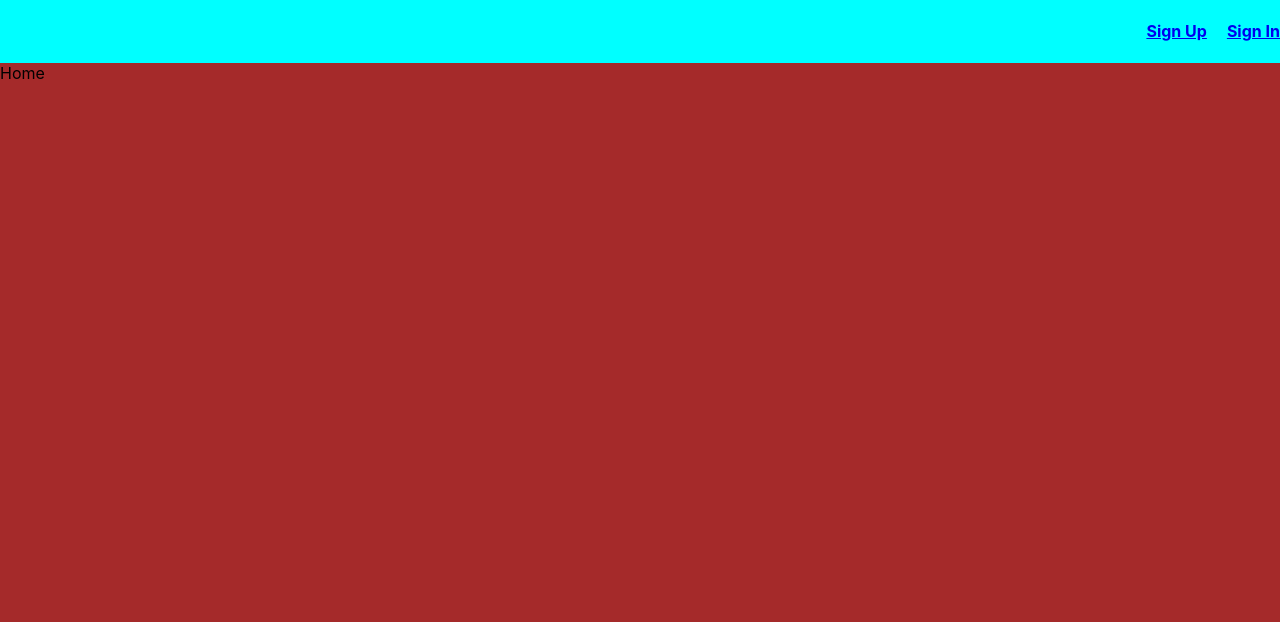
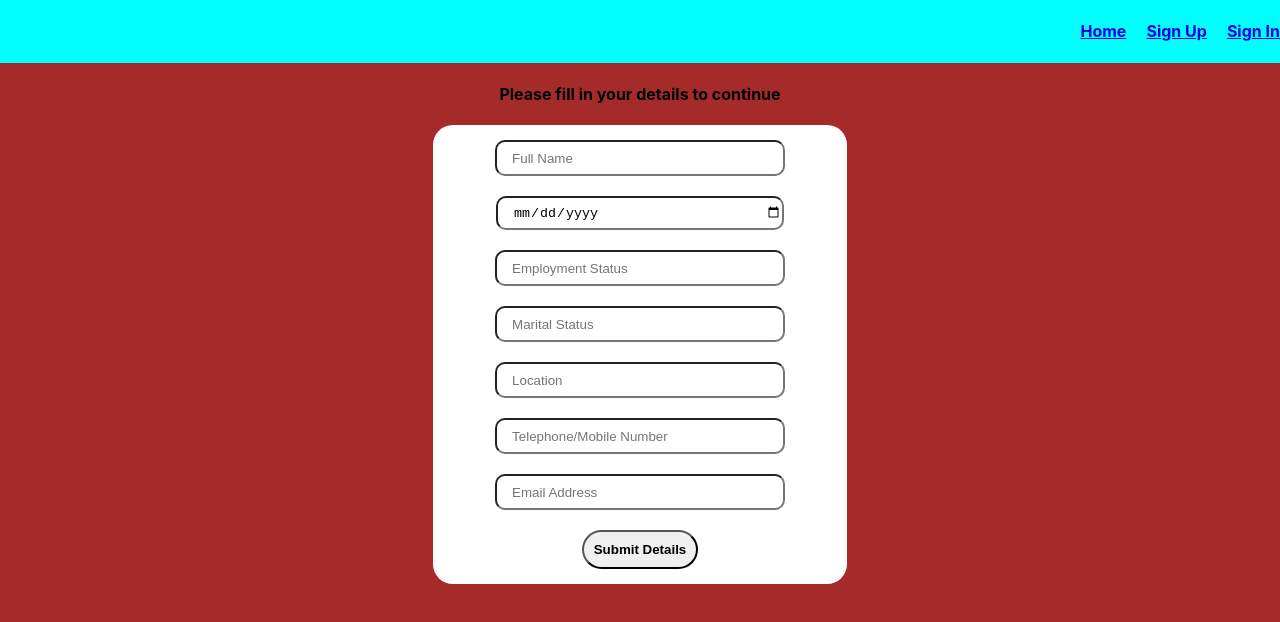
Before and after one commit to QuinSack/qfc_sampa_valley, a React (Create React App) app: page / in a window 1280 px wide. Shown: the top 622 px of the page. Built offline with nearby package versions, Linux system fonts and the light colour scheme.

Commit message:
created form for church members

```diff
--- a/src/components/Header.js
+++ b/src/components/Header.js
@@ -5,6 +5,7 @@ import { Link } from 'react-router-dom'
 const Header = () => {
   return (
     <div className='headercontainer'>
+        <Link to='/'><h4>Home</h4></Link>
         <Link to='/signup'><h4>Sign Up</h4></Link>
         <Link to='/login'><h4>Sign In</h4></Link>
     </div>
--- a/src/pages/Home.js
+++ b/src/pages/Home.js
@@ -1,8 +1,39 @@
 import React from 'react'
+import '../styles/home.css'
 
 const Home = () => {
   return (
-    <div>Home</div>
+    <div className='homecontainer'>
+      <h4>Please fill in your details to continue</h4>
+      <form className='memberform'>
+        <input type='text' placeholder='Full Name' />
+        <input type='date' placeholder='Date of birth' />
+        <input
+          type='text'
+          placeholder='Employment Status'
+          list='employmentStatusOptions'
+        />
+        <datalist id='employmentStatusOptions'>
+          <option value='Employed' />
+          <option value='Unemployed' />
+          <option value='Student' />
+          <option value='Retired' />
+        </datalist>
+        <input
+          type='text'
+          placeholder='Marital Status'
+          list='maritalStatusOptions'
+        />
+        <datalist id='maritalStatusOptions'>
+          <option value='Single' />
+          <option value='Married' />
+        </datalist>
+        <input type='text' placeholder='Location' />
+        <input type='text' placeholder='Telephone/Mobile Number' />
+        <input type='email' placeholder='Email Address' />
+        <button type='submit'><strong>Submit Details</strong></button>
+      </form>
+    </div>
   )
 }
 
--- a/src/pages/SignUp.js
+++ b/src/pages/SignUp.js
@@ -17,7 +17,7 @@ const SignUp = () => {
         console.log(submitDetails);
         setEmail("");
         setPassword("");
-        navigate("/home");
+        navigate("/");
       }catch(err){
         console.error(err)
       }
--- /dev/null
+++ b/src/styles/home.css
@@ -0,0 +1,34 @@
+.homecontainer{
+    display: flex;
+    flex-direction: column;
+    justify-content: center;
+    align-items: center;
+}
+
+.memberform{
+    background-color: white;
+    width: 30%;
+    display: flex;
+    flex-direction: column;
+    align-items: center;
+    gap: 20px;
+    padding: 15px;
+    border-radius: 20px;
+}
+
+.memberform input{
+    width: 70%;
+    height: 30px;
+    padding-left: 15px;
+    border-radius: 10px;
+}
+
+.memberform button{
+    padding: 10px;
+    border-radius: 20px;
+    transition: 0.3s;
+}
+
+.memberform button:hover{
+    transform: scale(1.1);
+}
```
